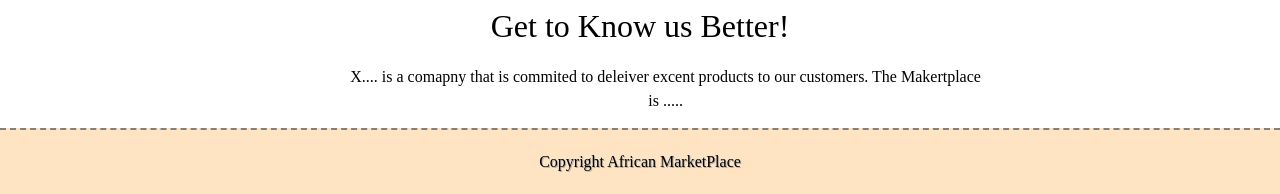
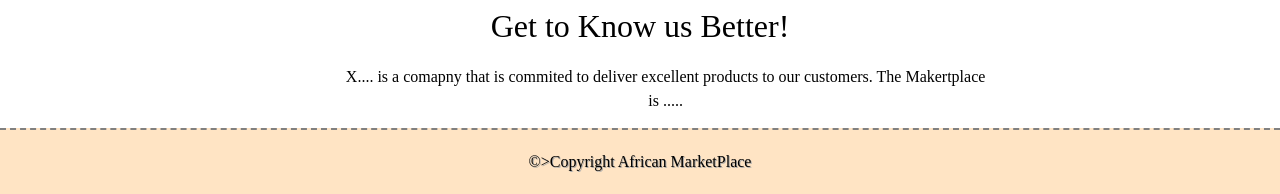
Before and after one commit to jeanelle96/web-ui, a plain HTML site: page about.html in a window 1280 px wide. Shown: the part 920-1114 px from the top of the page. Drawn offline with Linux system fonts and the light colour scheme; a web font is replaced by a local one.

Commit message:
added details

```diff
--- a/about.html
+++ b/about.html
@@ -27,11 +27,11 @@
         <section class="fruit">
             <img src="market.jpg" width="85%" height="50%">
             <h2>Get to Know us Better!</h2>
-            <p>X.... is a comapny that is commited to deleiver excent products to our customers. The Makertplace is .....</p>
+            <p>X.... is a comapny that is commited to deliver excellent products to our customers. The Makertplace is .....</p>
         </section>
     </header>
     <footer class="footer">
-        <p>Copyright African MarketPlace</p>
+        <p class="copyright">&copy;>Copyright African MarketPlace</p>
     </footer>
 
 </body>
```
